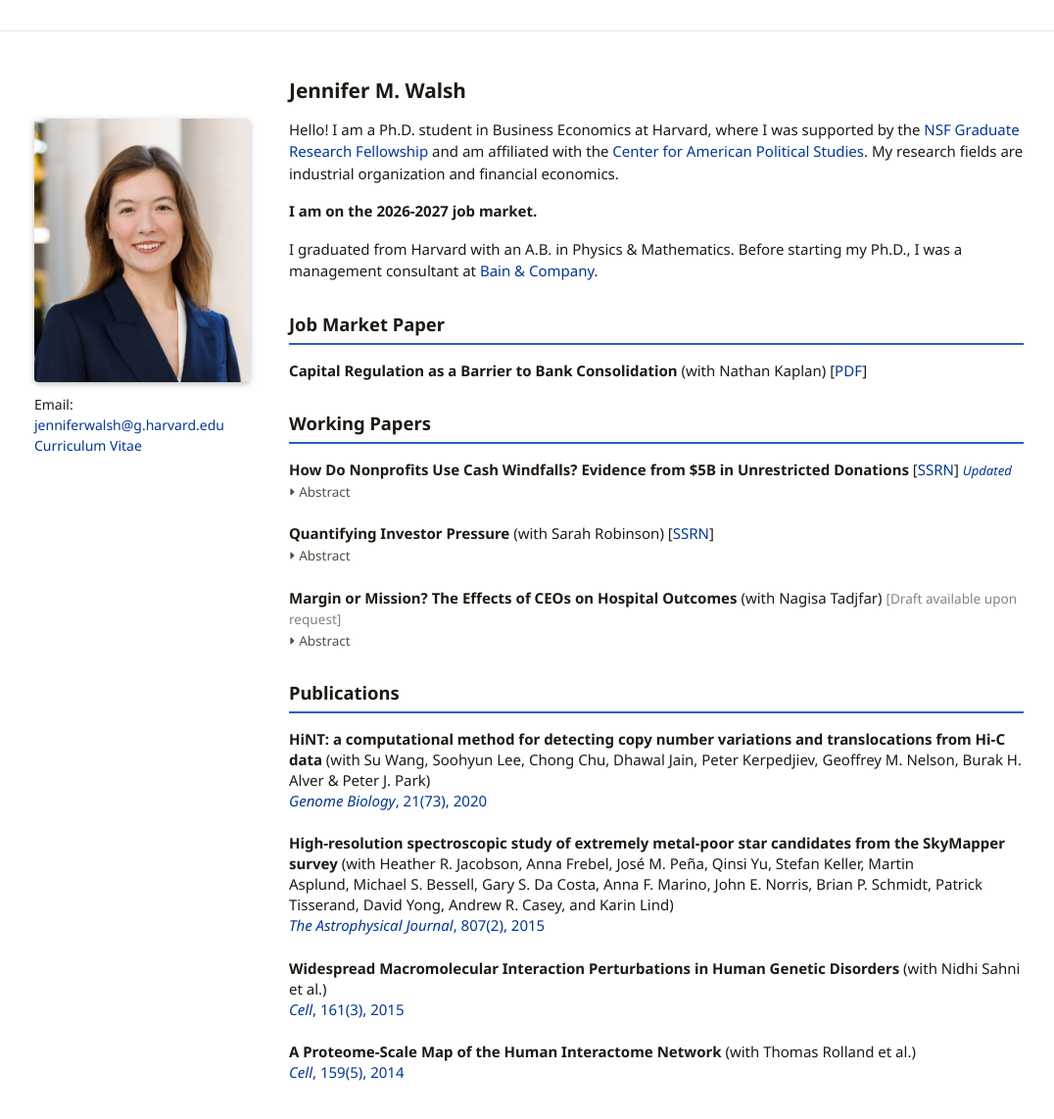
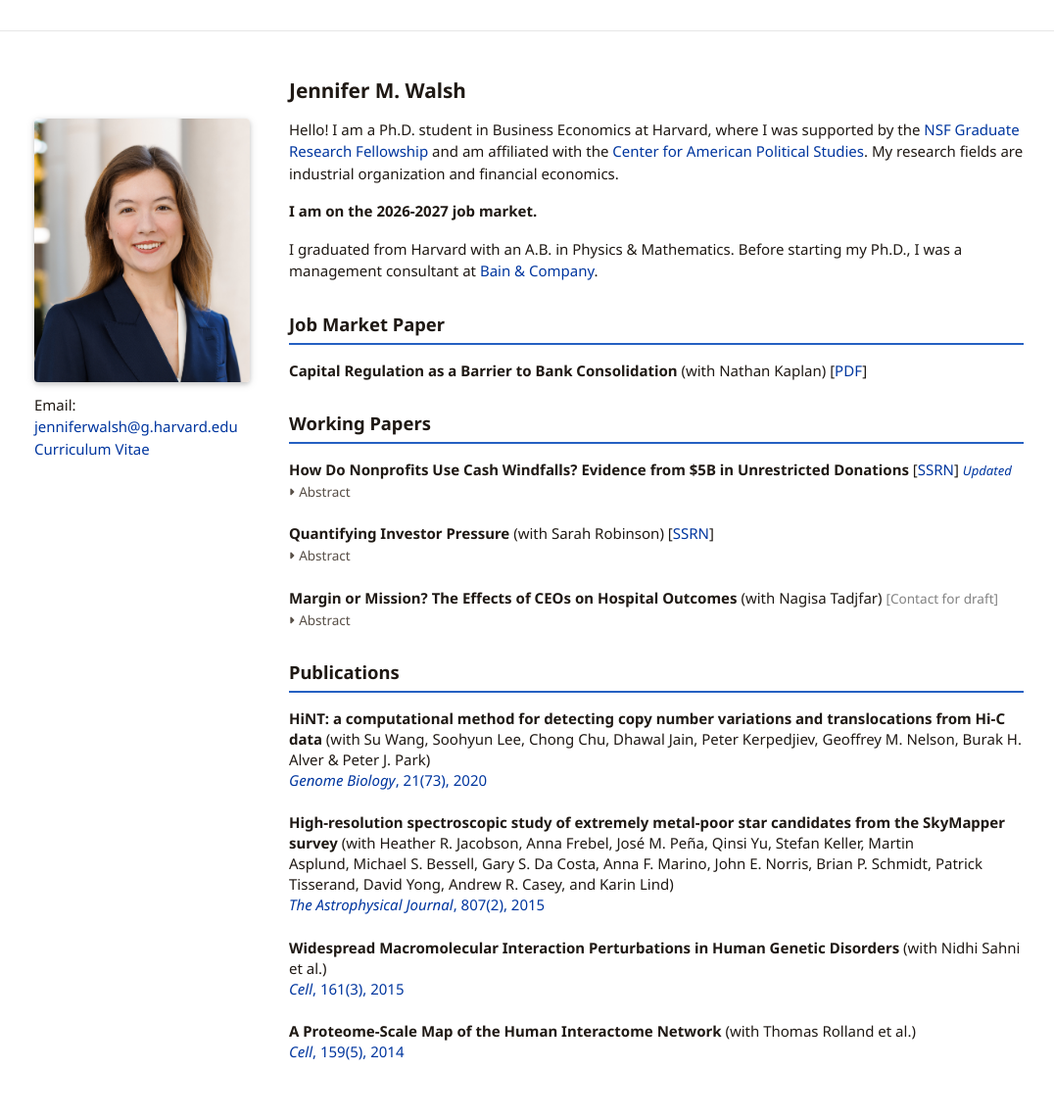
Before and after one commit to walshjm3/walshjm3.github.io, a Jekyll site: the page built from index.md, in a window 1280 px wide and 1198 px high. Shown: the top 1142 px of the window at 98% size, without its empty margins (100-1176 px from the left). Built offline with Jekyll 4.4.1, drawn with Linux system fonts in a browser that asks for light colours; comment, search, counter and statistics services are not loaded; a style sheet for code colours, icons or effects is not loaded.

Commit message:
additional updates

```diff
--- a/_layouts/default.html
+++ b/_layouts/default.html
@@ -198,7 +198,7 @@
       /* Email and CV under the photo */
       .profile-info {
         margin-top: 0.75rem;
-        font-size: 14px;
+        font-size: 15px;
       }
 
       .profile-info div { color: var(--global-text-color); }
--- a/_working/3-ceos.yml
+++ b/_working/3-ceos.yml
@@ -5,5 +5,5 @@ title: "Margin or Mission? The Effects of CEOs on Hospital Outcomes"
 authors: "Nagisa Tadjfar"
 abstract: "This paper provides suggestive evidence from US hospitals that hospital CEOs tend to systematically increase or decrease charity care and other financial outcomes across the different hospitals. Using the large mobility of hospital CEOs in the US between 1996-2019, we classify CEOs into quartile cells based on percent changes in charity care and margins they are associated with across their hospitals of employment. For each hospital-CEO pair, we construct leave-one-out quartile cells to classify CEOs based on changes they are associated with at other hospitals for each outcome. Within 3 years of the appointment of a “top quartile” CEO who is associated with increased charity care at other hospitals, the share of expenses devoted to charity care increases by 65% relative to hospitals who hire first, second, or third quartile CEOs. We also find large and significant effects on outcomes such as total margin, gross revenue, and occupancy. Hospitals appointing CEOs with “top quartile” and “bottom quartile” effects on charity care and margins are not on differential trends and are observationally similar."
 #link: "https://example.com/paper1.pdf"
-info: "[Draft available upon request]"
+info: "[Contact for draft]"
 ---
```
